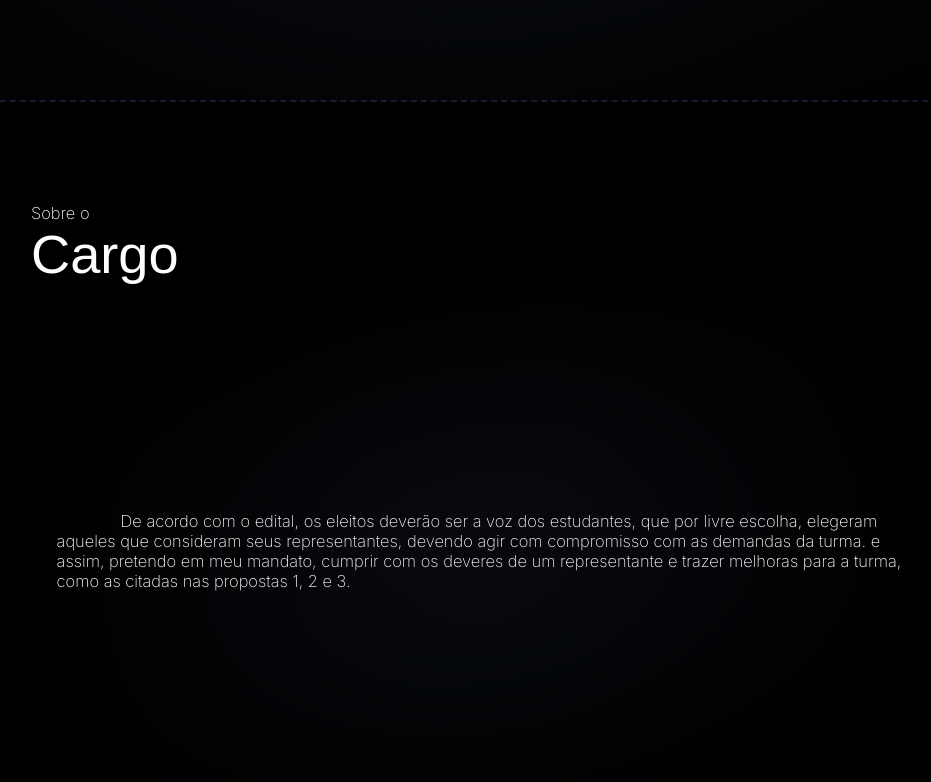
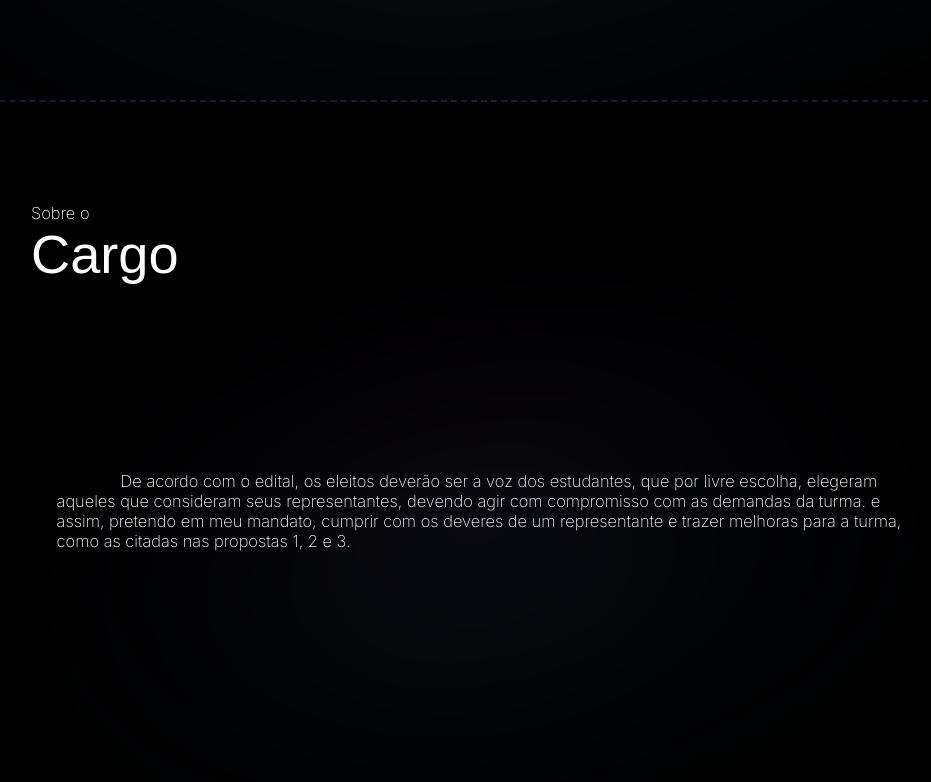
Before and after one commit to GWilliamF/GW-25, a plain HTML site: page index.html in a window 1280 px wide. Shown: the part 778-1560 px from the top of the page, without its empty margins (161-1092 px from the left). Drawn offline with Linux system fonts and the light colour scheme.

Commit message:
Update style.css
update

```diff
--- a/style.css
+++ b/style.css
@@ -512,7 +512,7 @@ header > nav > a:nth-child(3) {
   margin: initial;
   padding: calc(2vw + 50px) 15vw;
   height: 100%;
-  gap: calc(80px + 15vmin);
+  gap: calc(80px + 10vmin);
 }
 .articles-text p {
   color: rgb(255, 255, 255);
```
